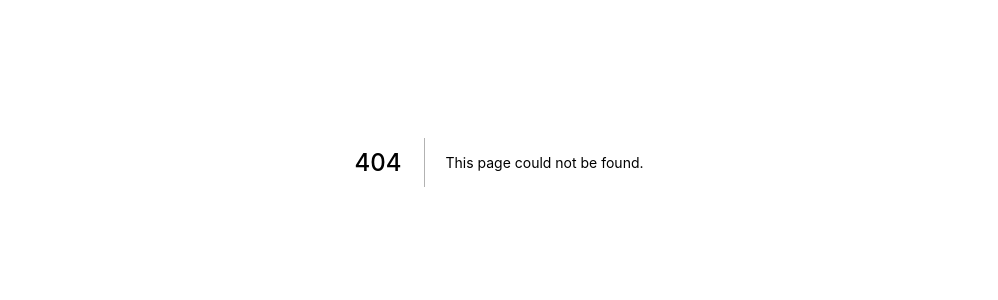
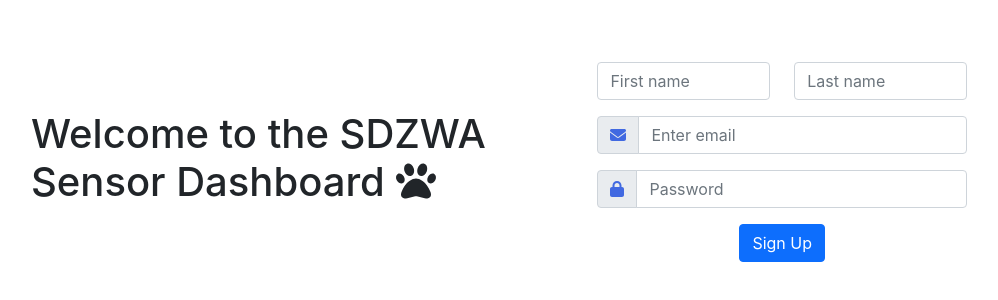
Before and after one commit to UCSD-E4E/sdzwa-sensor-dashboard-frontend, a Next.js app: page /registration in a window 1280 px wide. Before the commit this address had no page. Shown: the part 238-538 px from the top of the page, without its empty margins (141-1139 px from the left). Built offline with nearby package versions, Linux system fonts and the light colour scheme.

Commit message:
registration page work

```diff
--- a/package.json
+++ b/package.json
@@ -9,6 +9,9 @@
     "lint": "next lint"
   },
   "dependencies": {
+    "@fortawesome/fontawesome-svg-core": "^6.1.1",
+    "@fortawesome/free-solid-svg-icons": "^6.1.1",
+    "@fortawesome/react-fontawesome": "^0.1.18",
     "@visx/curve": "^2.1.0",
     "@visx/event": "^2.6.0",
     "@visx/gradient": "^2.1.0",
--- a/pages/_app.tsx
+++ b/pages/_app.tsx
@@ -1,6 +1,9 @@
 import '../styles/globals.css'
 import 'bootstrap/dist/css/bootstrap.min.css'
 import type { AppProps } from 'next/app'
+import { config } from '@fortawesome/fontawesome-svg-core'
+import '@fortawesome/fontawesome-svg-core/styles.css'
+config.autoAddCss = false
 
 function MyApp({ Component, pageProps }: AppProps) {
   return <Component {...pageProps} />
--- /dev/null
+++ b/pages/registration.tsx
@@ -0,0 +1,68 @@
+import type { NextPage } from 'next'
+import Head from 'next/head'
+import styles from '../styles/Home.module.css'
+import Container from 'react-bootstrap/Container'
+import Button from 'react-bootstrap/Button'
+import Form from 'react-bootstrap/Form'
+import InputGroup from 'react-bootstrap/InputGroup'
+import Row from 'react-bootstrap/Row'
+import Col from 'react-bootstrap/Col'
+import { FontAwesomeIcon } from '@fortawesome/react-fontawesome'
+import { faEnvelope, faLock, faPaw } from '@fortawesome/free-solid-svg-icons'
+import { Navbar } from 'react-bootstrap'
+
+
+const Registration: NextPage = () => {
+    return (
+        <div className={styles.container} id="registration-home">
+            <Head>
+              <title>Registration Page</title>
+              <meta name="description" content="Generated by create next app" />
+              <link rel="icon" href="/favicon.ico" />
+            </Head>
+
+            <Container className="w-75 d-flex align-items-center justify-content-center" id="reg-form-container">
+                <Row>
+                    <h1>Welcome to the SDZWA Sensor Dashboard <FontAwesomeIcon icon={faPaw}/></h1>
+                </Row>
+                <Row>
+                    <Form>
+                        <Row>
+                            <Col>
+                                <Form.Group className="mb-3" controlId="firstName">
+                                    <Form.Control type="text" placeholder="First name" />
+                                </Form.Group>
+                            </Col>
+                            <Col>
+                                <Form.Group className="mb-3" controlId="lastName">
+                                    <Form.Control type="text" placeholder="Last name" />
+                                </Form.Group>
+                            </Col>
+                        </Row>
+                        <InputGroup className="mb-3">
+                            <InputGroup.Text id="email-addon">
+                                <FontAwesomeIcon icon={faEnvelope} style={{color: 'royalblue'}}/>
+                            </InputGroup.Text>
+                            <Form.Control type="email" placeholder="Enter email" />
+                        </InputGroup>
+                        <InputGroup className="mb-3">
+                            <InputGroup.Text id="pass-addon">
+                                <FontAwesomeIcon icon={faLock} style={{color: 'royalblue'}}/>
+                            </InputGroup.Text>
+                            <Form.Control type="password" placeholder="Password" />
+                        </InputGroup>
+                        <Row>
+                            <Col className="text-center">
+                                <Button variant="primary" type="submit">
+                                    Sign Up
+                                </Button>
+                            </Col>
+                        </Row>
+                    </Form>
+                </Row>
+            </Container>
+        </div>
+    )
+}
+
+export default Registration
--- a/styles/Home.module.css
+++ b/styles/Home.module.css
@@ -1,5 +1,5 @@
 .container {
-  padding: 0 2rem;
+  padding: 0 0;
 }
 
 .main {
--- a/styles/globals.css
+++ b/styles/globals.css
@@ -1,9 +1,10 @@
 html,
-body {
+body, #__next {
   padding: 0;
   margin: 0;
   font-family: -apple-system, BlinkMacSystemFont, Segoe UI, Roboto, Oxygen,
     Ubuntu, Cantarell, Fira Sans, Droid Sans, Helvetica Neue, sans-serif;
+    height: 100%;
 }
 
 a {
@@ -14,3 +15,11 @@ a {
 * {
   box-sizing: border-box;
 }
+
+#registration-home {
+  height: 100%;
+}
+
+#reg-form-container {
+  height: 100%;
+}
```
Also changed, not shown: 1 other file (tests, documents, lock files or other folders).
